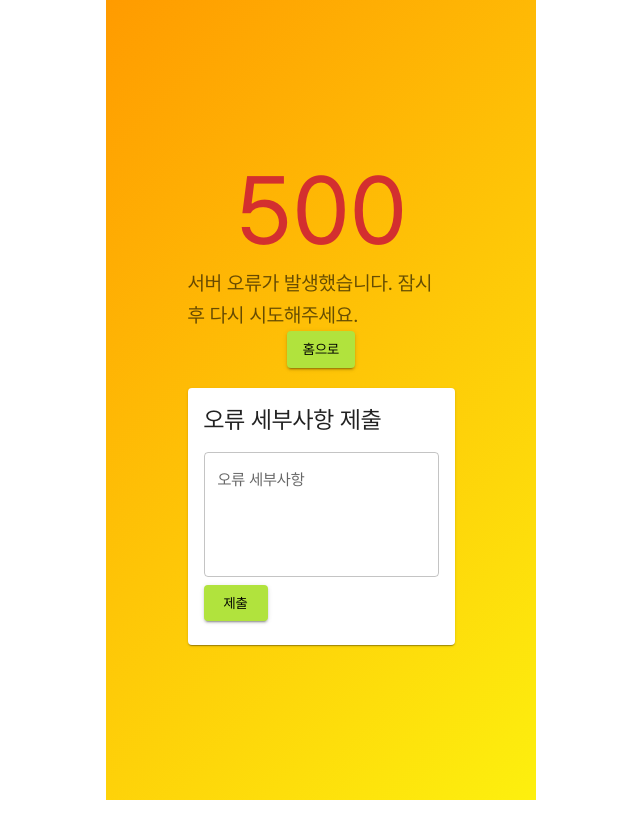
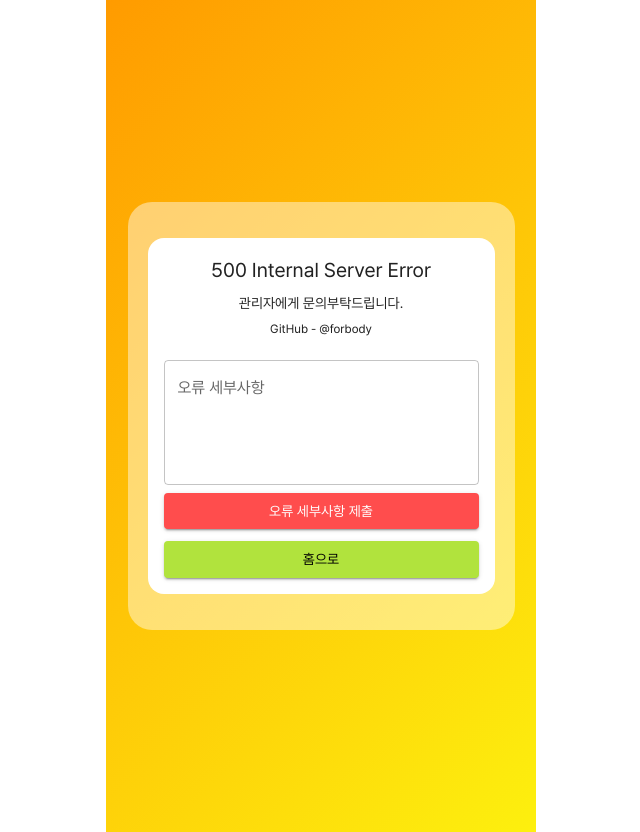
Before and after one commit to forbody/wannabe_front, a React (Create React App) app: page /err in a window 1280 px wide. Shown: the whole page, without its empty margins (319-959 px from the left). Before the commit the page ends 800 px from the top, so only its background shows below. Built offline with nearby package versions, Linux system fonts and the light colour scheme; no server answers.

Commit message:
오류페이지 수정

```diff
--- a/src/api/services/error.js
+++ b/src/api/services/error.js
@@ -1,9 +1,5 @@
 import api from "../api"
 
 export const errorApi = {
-    postErr : (data, token)  => api.post('/error', data , {
-        headers: {
-            "Authorization": token ,
-        }
-    }),
+    postErr : (data)  => api.post('/error', data ),
 }
--- /dev/null
+++ b/src/components/err/ErrCard.jsx
@@ -0,0 +1,52 @@
+import { Button, Card, CardContent, TextField, Typography } from "@mui/material";
+import { useState } from "react";
+import { errorApi } from "../../api/services/error";
+import Swal from "sweetalert2";
+
+const ErrCard = () => {
+    const [errorDetails, setErrorDetails] = useState("");
+
+    const handleSubmit = async (e) => {
+        e.preventDefault();
+        try {
+            const response = await errorApi.postErr({ errorDetails });
+            if (response.code === 200) {
+                Swal.fire({
+                    title: "오류사항이 정상적으로 등록되었습니다.",
+                    // text: "That thing is still around?",
+                    icon: "success",
+                });
+            } else {
+                Swal.fire({
+                    title: "오류사항이 등록할수 없습니다.",
+                    // text: "That thing is still around?",
+                    icon: "error",
+                });
+            }
+            setErrorDetails('')
+        } catch (error) {
+            console.error(error);
+        }
+    };
+    return (
+            <>
+                <form onSubmit={handleSubmit}>
+                    <TextField
+                        label="오류 세부사항"
+                        variant="outlined"
+                        fullWidth
+                        multiline
+                        rows={4}
+                        value={errorDetails}
+                        onChange={(e) => setErrorDetails(e.target.value)}
+                        margin="normal"
+                    />
+                    <Button variant="contained" color="coral" type="submit" fullWidth>
+                        오류 세부사항 제출
+                    </Button>
+                </form>
+            </>
+    );
+}
+
+export default ErrCard;
--- a/src/components/styled_comp/StyledDiv.jsx
+++ b/src/components/styled_comp/StyledDiv.jsx
@@ -40,7 +40,7 @@ export const ForegroundBox = styled.div`
 `
 
 
-export const PageBox = ({children}) => {
+export const PageBox = ({ justifyContent='flex-start', children }) => {
     return (
         <Box
             sx={{
@@ -51,12 +51,13 @@ export const PageBox = ({children}) => {
                 overflowY: "scroll",
                 scrollbarWidth: "none",
                 alignItems: "center",
-                position: 'relateve',
+                position: "relateve",
                 margin: "16px 0",
                 flexDirection: "column",
+                justifyContent: justifyContent,
             }}
         >
             {children}
         </Box>
     );
-}
+};
--- a/src/pages/Error/Error500.jsx
+++ b/src/pages/Error/Error500.jsx
@@ -1,80 +1,48 @@
 import React, { useState } from 'react';
 import { Box, Button, Typography, TextField, Card, CardContent } from '@mui/material';
-import { BackgroundBox, ForegroundBox } from "../../components/styled_comp/StyledDiv";
+import { BackgroundBox, ForegroundBox, PageBox } from "../../components/styled_comp/StyledDiv";
 import { useNavigate } from 'react-router-dom';
-import { errorApi } from '../../api/services/error';
+import ErrCard from '../../components/err/ErrCard';
 
 const Error500 = () => {
     const navigate = useNavigate();
     const token = localStorage.getItem("token");
-    const [errorDetails, setErrorDetails] = useState('');
     const [feedback, setFeedback] = useState('');
 
-    const handleSubmit = async (e) => {
-        e.preventDefault();
-        try {
-            const response = await errorApi.postErr({ errorDetails }, token)
-            if (response.code === 200) {
-                setFeedback(response.data.message);
-            } else {
-                setFeedback('실패했습니다!.');
-            }
-        } catch (error) {
-            console.error(error);
-            setFeedback('에러가 발생했습니다. 다시 시도해주세요.');
-        }
-    };
+
 
     return (
-        <Box
-            width='90%'
-            height='100vh'
-            display='flex'
-            flexDirection='column'
-            alignItems='center'
-            justifyContent='center'
+        <PageBox justifyContent='center'>
+            <BackgroundBox style={{ justifyContent: "center" }}>
+                <ForegroundBox
+                    display="flex"
                     style={{
-                padding: '0 60px',
+                        width: "100%",
+                        flexDirection: "column",
+                        alignItems: "center",
                     }}
                 >
-            <Typography variant="h1" color="error">
-                500
+                    <Typography variant="h6" gutterBottom>
+                        500 Internal Server Error
                     </Typography>
-            <Typography variant="h6" color="textSecondary">
-                서버 오류가 발생했습니다. 잠시 후 다시 시도해주세요.
+                    <Typography variant="subtitle2" gutterBottom>
+                        관리자에게 문의부탁드립니다.
                     </Typography>
-            <Button variant="contained" color="primary" onClick={() => navigate('/')}>
+                    <Typography variant="caption" gutterBottom>
+                        GitHub - @forbody
+                    </Typography>
+                    <ErrCard/>
+                    <Button
+                        variant="contained"
+                        fullWidth
+                        style={{ marginTop: "12px" }}
+                        onClick={() => navigate("/")}
+                    >
                         홈으로
                     </Button>
-
-            <Card style={{ marginTop: '20px', width: '100%', maxWidth: '600px' }}>
-                <CardContent>
-                    <Typography variant="h5" component="div">
-                        오류 세부사항 제출
-                    </Typography>
-                    <form onSubmit={handleSubmit}>
-                        <TextField
-                            label="오류 세부사항"
-                            variant="outlined"
-                            fullWidth
-                            multiline
-                            rows={4}
-                            value={errorDetails}
-                            onChange={(e) => setErrorDetails(e.target.value)}
-                            margin="normal"
-                        />
-                        <Button variant="contained" color="primary" type="submit">
-                            제출
-                        </Button>
-                    </form>
-                    {feedback && (
-                        <Typography variant="body1" color="textSecondary" component="p">
-                            {feedback}
-                        </Typography>
-                    )}
-                </CardContent>
-            </Card>
-        </Box>
+                </ForegroundBox>
+            </BackgroundBox>
+        </PageBox>
     );
 }
 
```
Lines whose indentation alone changed are shown as unchanged.
